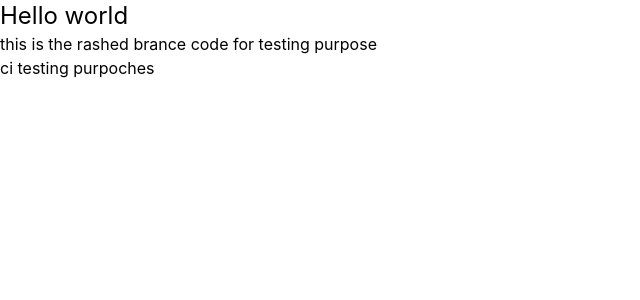
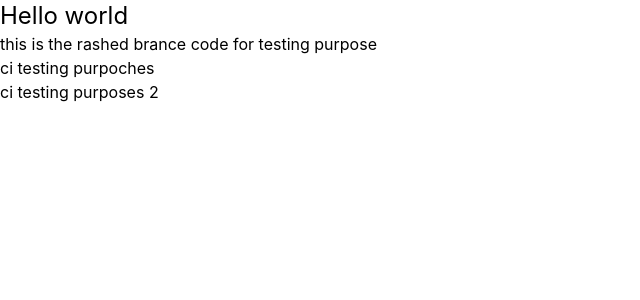
Before and after one commit to CseRashed/consulting-with-ci-cd-pipeline, a React (Vite) app: page / in a window 1280 px wide. Shown: the top 300 px of the page, without its empty margins (0-640 px from the left). Built offline with nearby package versions, Linux system fonts and the light colour scheme.

Commit message:
ci testing purpores 2

```diff
--- a/src/App.jsx
+++ b/src/App.jsx
@@ -10,6 +10,7 @@ function App() {
       <h1 className='text-2xl'>Hello world</h1>
       <h2>this is the rashed brance code for testing purpose</h2>
       <h3>ci testing purpoches</h3>
+      <h3>ci testing purposes 2</h3>
      </div>
 
 
```
